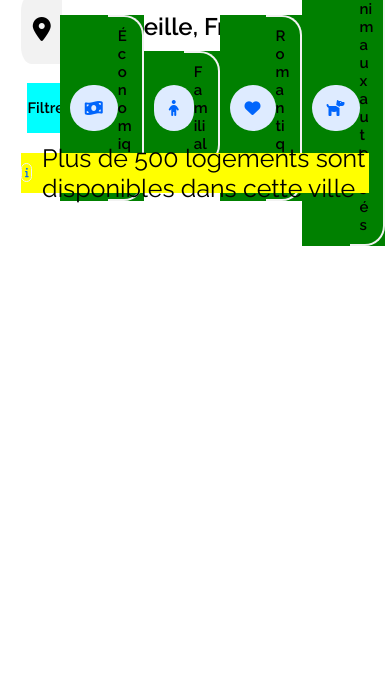
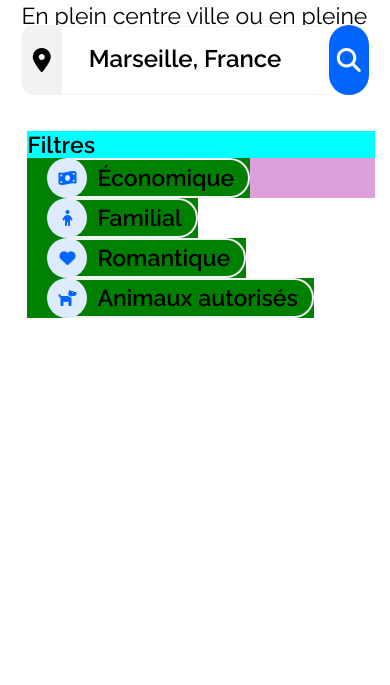
Before and after one commit to Puffywonton/P2, a plain HTML site: page index.html in a window 390 px wide. Shown: the part 415-1100 px from the top of the page. Drawn offline with Linux system fonts and the light colour scheme.

Commit message:
filter works in desktop but not mobile

```diff
--- a/index.html
+++ b/index.html
@@ -61,7 +61,7 @@
 
 
                     <div id="filter_list">
-                        <a href=""><div class="bouton_filtre" id="filter_economique">
+                        <a class="bouton_filtre_a" href=""><div class="bouton_filtre" id="filter_economique">
                             <div class="icon_bouton_filtre" id="icon_economique">
                                 <i class="fa-solid fa-money-bill-wave"></i>
                             </div>
@@ -70,7 +70,7 @@
                             </div>
                         </div></a>
 
-                        <a href=""><div class="bouton_filtre" id="filter_familial">
+                        <a class="bouton_filtre_a" href=""><div class="bouton_filtre" id="filter_familial">
                             <div class="icon_bouton_filtre" id="icon_familial">
                                 <i class="fa-solid fa-child"></i>
                             </div>
@@ -79,7 +79,7 @@
                             </div>
                         </div></a>
 
-                        <a href=""><div class="bouton_filtre" id="filter_romantique">
+                        <a class="bouton_filtre_a" href=""><div class="bouton_filtre" id="filter_romantique">
                             <div class="icon_bouton_filtre" id="icon_romantique">
                                 <i class="fa-solid fa-heart"></i>
                             </div>
@@ -88,7 +88,7 @@
                             </div>
                         </div></a>
 
-                        <a href=""><div class="bouton_filtre" id="filter_animaux">
+                        <a class="bouton_filtre_a" href=""><div class="bouton_filtre" id="filter_animaux">
                             <div class="icon_bouton_filtre" id="icon_animaux">
                                 <i class="fa-solid fa-dog"></i>
                             </div>
--- a/style.css
+++ b/style.css
@@ -267,7 +267,7 @@ body
 {
     margin: 6px;
     background-color: aqua;
-    height: 50px;
+    height: 40px;
     width: 100%;
     display: flex;
     align-items: center;
@@ -276,7 +276,7 @@ body
 #filter_bar_title
 {
     height: 100%;
-    width: 5%;
+    width: 50px;
     display: flex;
     align-items: center;
 }
@@ -285,66 +285,29 @@ body
 {
     background-color: plum;
     height: 100%;
-    width: 66%;
-    display: flex;
-    flex-direction: row;
-    justify-content: space-evenly;
-    align-items: center;
-}
-
-#filter_bar_title
-{
-    margin-right: 15px;
-    /* font-size: 55%; */
-}
-
-/*
-.bouton_filtre
-{
-    height: 100%;
-    background-color: green;
     display: flex;
     flex-direction: row;
     justify-content: flex-start;
     align-items: center;
+}
 
+.bouton_filtre_a
+{
+    height: 100%;
 }
-.icon_bouton_filtre
-{
-    height: 18px;
-    width: 18px;
-    padding: 5.5px;
-    border-radius: 20px;
-    background-color: #DEEBFF;
-    position: relative;
-    left: 12px;
-    display: flex;
-    justify-content: center;
-    align-items: center;
-}
-.title_bouton_filtre
-{
-    padding-top: 5px;
-    padding-bottom: 5px;
-    padding-right: 10px;
-    padding-left: 20px;
-    font-size: 55%;
-    border-top: 2px #F2F2F2 solid;
-    border-right: 2px #F2F2F2 solid;
-    border-bottom: 2px #F2F2F2 solid;
-    border-top-right-radius: 20px;
-    border-bottom-right-radius: 20px;
-}*/
+
 .bouton_filtre
 {
     height: 100%;
+
     /* padding: 10px; */
     width: auto;
+
     background-color: green;
+    /* background-color: white; */
     display: flex;
     flex-direction: row;
-    justify-content: flex-start;
-    /* justify-content: space-between; */
+    /* justify-content: space-evenly; */
     align-items: center;
 
 }
@@ -352,33 +315,32 @@ body
 .icon_bouton_filtre
 {
     height: 100%;
-    min-width: fit-content;
-    padding: 15px;
+    width: 40px;
     border-radius: 40px;
     background-color: #DEEBFF;
-    position: relative;
-    left: 10px;
     display: flex;
     justify-content: center;
-    align-items: center; */
+    align-items: center;
+    position: relative;
+    left: 20px;
 
 }
 
 .title_bouton_filtre
 {
-    height: 100%;
-    padding-top: 10px;
-    padding-bottom: 10px;
-    padding-right: 10px;
-    padding-left: 10px;
-    /* font-size: 55%; */
+    height: 36px; /* prendre la hauteur moins le border top + border bottom ? */
+    padding-right: 14px;  /*je pense qu'il faut que ca soit 50% de la height? pour faire un cercle parfait MAJ NON JE PENSE PAS*/
+    padding-left: 30px;
     border-top: 2px #F2F2F2 solid;
     border-right: 2px #F2F2F2 solid;
     border-bottom: 2px #F2F2F2 solid;
     border-top-right-radius: 20px;
     border-bottom-right-radius: 20px;
-    overflow-wrap: anywhere;
+    /* overflow-wrap: anywhere;  */
+    display: flex;
+    align-items: center;
 }
+
 
 #information_message
 {
@@ -523,6 +485,11 @@ body
         font-weight: 600;
     }
 
+    h2
+    {
+        font-size: 23px;
+    }
+
     #research_section
     {
         /* margin-top: 75px; */
@@ -604,11 +571,22 @@ body
 
     #filter_bar
     {
-        /* display: none; */
+        flex-direction: column;
+        align-items: flex-start;
     }
+
+
+    #filter_list
+    {
+        flex-wrap: wrap;
+        justify-content: flex-start;
+        align-items: center;
+    }
+
+
 
     #information_message
     {
-        /* display: none; */
+        display: none;
     }
 }
```
